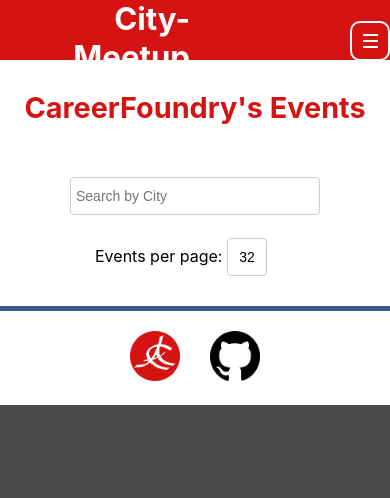
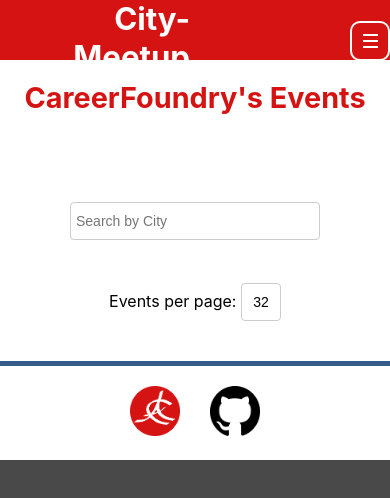
Before and after one commit to AndreasCampan/City-Meetup, a React (Create React App) app: page /City-Meetup/Events in a window 390 px wide. Shown: the top 498 px of the page. Built offline with nearby package versions, Linux system fonts and the light colour scheme; what atatus-spa would draw is missing.

Commit message:
Major changes, task 4.9 completion
-Modified the error and info alerts styling
-Added an alert for when a user is offline
-Modified the css for overall styling and spacing of content

```diff
--- a/src/Alert.js
+++ b/src/Alert.js
@@ -24,7 +24,16 @@
 class InfoAlert extends Alert {
   constructor(props) {
     super(props);
-    this.color = 'red';
+    this.color = '#365c89';
+  }
+
+  getStyle = () => {
+    return {
+      color: this.color,
+      fontWeight: '500',
+      fontSize: '1em',
+      height: '45px',
+    };
   }
 }
 
@@ -33,6 +42,14 @@
     super(props);
     this.color = 'red'
   }
+
+  getStyle = () => {
+    return {
+      color: this.color,
+      fontWeight: '700',
+      fontSize: '1em',
+    };
+  }
 }
 
 export { InfoAlert, ErrorAlert };
--- a/src/App.css
+++ b/src/App.css
@@ -20,16 +20,6 @@
 }
 
 /* Navigation */
-.page-headerbox {
-  position: fixed;
-  width: 100%;
-  height: 55px;
-  min-height: 55px;
-  padding: 0em;
-  background-color: var(--p-color);
-  box-shadow: 0px 5px var(--s-color);
-  z-index: 20;
-}
 
 .navbar {
   position: fixed;
@@ -228,7 +218,7 @@
 
 .title-main {
   color:#d61313;
-  margin: 30px 0;
+  margin: 35px 0 5px;
   font-size: 2.2em;
   text-align: center;
   transition: all 0.4s ease-in-out;
@@ -306,12 +296,15 @@
 }
 
 .numberOfEvents {
-  width: 200px;
+  width: 250px;
+  text-align: center;
+  margin: 10px 0;
 }
 
 .numberInput {
   text-align: center;
   width: 40px;
+  padding: 0 5px;
 }
 
 input[type="text"], input[type="number"] {
@@ -333,6 +326,7 @@
   align-items: center;
   width: 100%;
   max-width: 1200px;
+  background-color: #fff;
   margin-top: 60px;
 }
 
@@ -356,7 +350,9 @@
 .Alert {
   text-align: center;
   line-height: 1.2em;
-  height: 1.4em;
+  min-height: 1.4em;
+  width: 250px;
+  margin: 5px 0;
 }
 
 .details-btn {
@@ -503,8 +499,9 @@
   }
 
   .title-main {
-    margin: 30px 0;
+    margin: 30px 0 5px;
     font-size: 2.1em;
+
   }
 
   .title-1 {
@@ -546,7 +543,7 @@
   }
 
   .section-4{
-    padding-bottom: 80px;
+    padding-bottom: 20px;
   }
 
   .links {
@@ -592,7 +589,7 @@
   }
 
   .title-main {
-    margin: 30px 0;
+    margin: 20px 0 0;
     font-size: 1.8em;
   }
 
--- a/src/App.js
+++ b/src/App.js
@@ -27,6 +27,13 @@
   componentDidMount() {
     window.scrollTo(0, 0)
     this.mounted = true;
+
+    const token = localStorage.getItem("access_token");
+    if(token){
+     this.setState({fullNav: true});
+     this.login();
+    }
+
     if(window.location.href.indexOf('code') !== -1){
       this.changeNav()
       this.login();
@@ -94,7 +101,7 @@
       });
     } else if(num > 60) {
       this.setState({
-        eventsToShow: num,
+        eventsToShow: 0,
         numFilteredList: numFilter(this.state.events, 0)
       });
     } else {
@@ -109,7 +116,7 @@
 
     return (
       <Router>
-        <Route exact path="/City-Meetup" render={() => {
+        <Route exact path="/City-Meetup/" render={() => {
           return (
             <>
               <NavView fullNav={this.state.fullNav} />
@@ -123,7 +130,7 @@
           return (
             <>
               <NavView fullNav={this.state.fullNav}/>
-              <EventView state={this.state} updateEvents={()=>{this.updateEvents()}} updateEventNum={()=>{this.updateEventNum()}} login={()=>{this.login()}} />
+              <EventView state={this.state} updateEvents={this.updateEvents} updateEventNum={this.updateEventNum} login={this.login} />
             </>
           )
         }} />
--- a/src/CitySearch.js
+++ b/src/CitySearch.js
@@ -1,5 +1,5 @@
 import React, { Component } from 'react';
-import { InfoAlert} from './Alert';
+import { ErrorAlert} from './Alert';
 
 class CitySearch extends Component {
 
@@ -7,7 +7,7 @@
     query: '',
     suggestions: [],
     showSuggestions: false,
-    infoText:''
+    errorText:''
   }
 
   listUpdate() {
@@ -27,13 +27,13 @@
     if (suggestions.length === 0) {
       this.setState({
         query: value,
-        infoText: 'City not found.',
+        errorText: 'City not found.',
       });
     } else {
       this.setState({
         query: value,
         suggestions,
-        infoText:''
+        errorText:''
       });
     }
   };
@@ -42,7 +42,7 @@
     this.setState({
       query: suggestion,
       showSuggestions: false,
-      infoText:''
+      errorText:''
     });
 
     this.props.updateEvents(suggestion);
@@ -51,7 +51,7 @@
   render() {
     return (
       <div className="CitySearch">
-        <InfoAlert text={this.state.infoText} />
+        <ErrorAlert text={this.state.errorText} />
         <input
           type="text"
           className="city"
--- a/src/EventView.jsx
+++ b/src/EventView.jsx
@@ -6,24 +6,39 @@
 import NumberofEvents from './NumberofEvents';
 import FooterView from './FooterView'
 
+import { InfoAlert} from './Alert';
+
 class EventView extends Component {
+  state = {
+    infoText:''
+  }
 
-  updateEventNum(){
-    this.props.updateEventNum();
+  componentDidMount() {
+    window.scrollTo(0, 0);
+
+    if (!navigator.onLine) {
+      this.setState({
+        infoText:
+          'You are currently offline. Data will not be updated!',
+      });
+    } else {
+      this.setState({
+        infoText: '',
+      });
+    }
   }
 
   render() {
-
     const { locations, eventsToShow, numFilteredList, errorText } = this.props.state
-
     return (
       <div className="event-content">
         <div className="title-box">
           <div className="title-main">CareerFoundry's Events</div>
         </div>
+        <InfoAlert text={this.state.infoText}/>
         <div className="filters">
-          <CitySearch locations={locations} updateEvents={()=>{this.props.updateEvents()}} />
-          <NumberofEvents eventsToShow={eventsToShow} updateEventNum={()=>{this.updateEventNum()}} text={errorText}/>
+          <CitySearch locations={locations} updateEvents={this.props.updateEvents} />
+          <NumberofEvents eventsToShow={eventsToShow} updateEventNum={this.props.updateEventNum} text={errorText}/>
         </div>
         <EventList events={numFilteredList}/>
         <FooterView />
--- a/src/NavView.jsx
+++ b/src/NavView.jsx
@@ -44,7 +44,7 @@
           <div className="mobilebar-three"></div>
         </button>
         <div className="mylinks">
-          <Link to="/City-Meetup" className="links">Home</Link>
+          <Link to="/City-Meetup/" className="links">Home</Link>
           <Link to="/City-Meetup/Events" className="links" id="eventLink">Events</Link>
         </div>
       </nav>
--- a/src/api.js
+++ b/src/api.js
@@ -54,6 +54,11 @@
     return mockData;
   }
 
+  if (!navigator.onLine) {
+    const data = localStorage.getItem("lastEvents");
+    return data?JSON.parse(data).events:[];
+  }
+
   const token = await getAccessToken();
   if (token) {
     removeQuery();
@@ -61,7 +66,7 @@
 
     const result = await axios.get(url);
     if (result.data) {
-      var locations = extractLocations(result.data.events);
+      let locations = extractLocations(result.data.events);
       localStorage.setItem("lastEvents", JSON.stringify(result.data));
       localStorage.setItem("locations", JSON.stringify(locations));
     }
```
